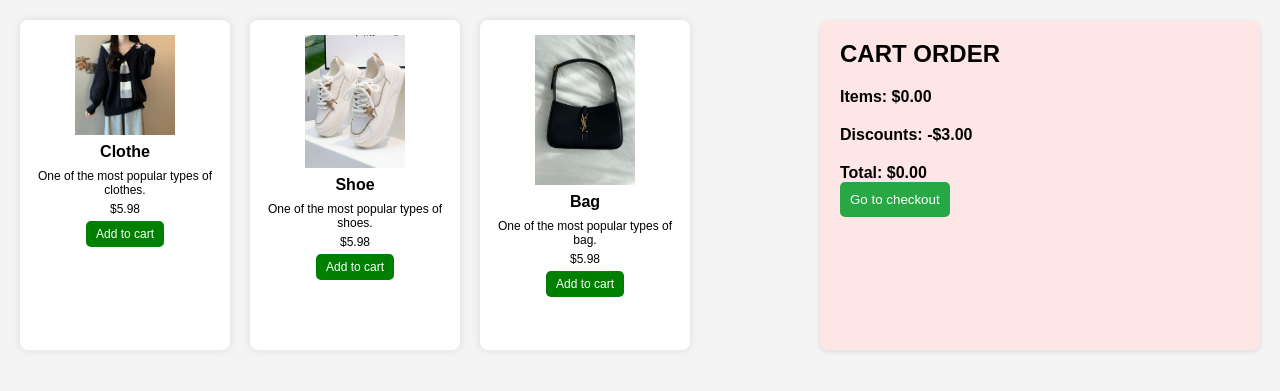
After one commit to sinhpp/VC1-POS_System, a PHP site: page /views/payment/payment.php in a window 1280 px wide. The commit adds this page. Shown: the top 391 px of the page. Run offline with PHP 8.4, Linux system fonts and the light colour scheme.

Commit message:
added payment.php

```diff
--- /dev/null
+++ b/views/assets/css/payment.css
@@ -0,0 +1,144 @@
+body {
+    font-family: Arial, sans-serif;
+    margin: 0;
+    padding: 20px;
+    background-color: #f4f4f4;
+}
+.container {
+    display: flex;
+    flex-direction: row;
+    justify-content: space-between;
+}
+.menu {
+    flex: 2;
+    display: flex;
+    flex-wrap: wrap;
+    gap: 20px;
+}
+.item {
+    width: 180px; /* Smaller width */
+    height: 300px;
+    padding: 15px;
+    border-radius: 8px;
+    box-shadow: 0 0 8px rgba(0, 0, 0, 0.1);
+    text-align: center;
+    background: white;
+}
+
+.item img {
+    display: block;
+    margin: 0 auto;
+    max-width: 100px;
+    height: auto;
+    cursor: pointer;
+}
+
+.item h3 {
+    font-size: 16px;
+    margin: 8px 0;
+}
+
+.item p {
+    font-size: 12px;
+    margin: 5px 0;
+}
+
+.item button {
+    background: green;
+    color: white;
+    border: none;
+    padding: 6px 10px;
+    font-size: 12px;
+    border-radius: 5px;
+    cursor: pointer;
+}
+
+.cart {
+    flex: 1;
+    background: #ffe6e6;
+    padding: 20px;
+    border-radius: 8px;
+    box-shadow: 0 2px 5px rgba(0, 0, 0, 0.1);
+}
+.cart h2 {
+    margin-top: 0;
+}
+.cart-item {
+    display: flex;
+    justify-content: space-between;
+    align-items: center; /* Center items vertically */
+    margin: 10px 0;
+    padding: 5px;
+    border-bottom: 1px solid #ddd;
+}
+.cart-item img {
+    max-width: 50px; /* Ensure cart images are appropriately sized */
+    height: auto;
+    border-radius: 5px;
+}
+.total {
+    font-weight: bold;
+    margin-top: 20px;
+}
+button {
+    background-color: #28a745;
+    color: white;
+    border: none;
+    border-radius: 5px;
+    padding: 10px;
+    cursor: pointer;
+}
+button:hover {
+    background-color: #218838;
+}
+.quantity-controls {
+    display: flex;
+    align-items: center;
+}
+.quantity-controls button {
+    margin: 0 5px;
+}
+.place-order {
+    margin-top: 20px;
+    padding: 10px;
+    width: 100%;
+    background-color: #007bff;
+    color: white;
+    border: none;
+    border-radius: 5px;
+    cursor: pointer;
+}
+.place-order:hover {
+    background-color: #0056b3;
+}
+
+/* Modal Styles */
+.modal {
+    display: none; /* Hidden by default */
+    position: fixed;
+    z-index: 1000;
+    left: 0;
+    top: 0;
+    width: 100%;
+    height: 100%;
+    overflow: auto;
+    background-color: rgba(0, 0, 0, 0.8); /* Black background with opacity */
+}
+.modal-content {
+    display: block;
+    margin: 15% auto;
+    max-width: 80%;
+    max-height: 80%;
+}
+.close {
+    position: absolute;
+    top: 20px;
+    right: 40px;
+    color: white;
+    font-size: 40px;
+    font-weight: bold;
+    cursor: pointer;
+}
+.close:hover {
+    color: #ccc;
+}
--- /dev/null
+++ b/views/assets/js/payment.js
@@ -0,0 +1,82 @@
+let cart = [];
+let total = 0;
+const discount = 3.00;
+
+function addToCart(name, price, imgSrc) {
+    const item = { name, price, quantity: 1, imgSrc };
+    const existingItem = cart.find(i => i.name === name);
+
+    if (existingItem) {
+        existingItem.quantity++;
+    } else {
+        cart.push(item);
+    }
+
+    total += price;
+    updateCart();
+}
+
+function updateCart() {
+    const cartItemsContainer = document.getElementById('cart-items');
+    cartItemsContainer.innerHTML = '';
+
+    cart.forEach(item => {
+        const div = document.createElement('div');
+        div.className = 'cart-item';
+        div.innerHTML = `
+            <img src="${item.imgSrc}" alt="${item.name}" style="width: 50px; border-radius: 5px;">
+            <span>${item.name}</span>
+            <span>$${item.price.toFixed(2)}</span>
+            <div class="quantity-controls">
+                <button onclick="changeQuantity('${item.name}', -1)">-</button>
+                <span>${item.quantity}</span>
+                <button onclick="changeQuantity('${item.name}', 1)">+</button>
+            </div>
+        `;
+        cartItemsContainer.appendChild(div);
+    });
+
+    const itemTotal = total.toFixed(2);
+    document.getElementById('item-total').textContent = `$${itemTotal}`;
+    document.getElementById('total-price').textContent = `$${(total - discount).toFixed(2)}`;
+}
+
+function changeQuantity(name, change) {
+    const item = cart.find(i => i.name === name);
+    if (item) {
+        item.quantity += change;
+        if (item.quantity <= 0) {
+            cart = cart.filter(i => i.name !== name);
+        }
+        total += (change * item.price);
+        updateCart();
+    }
+}
+
+function placeCheckout() {
+    alert("Checkout placed!");
+    cart = [];
+    total = 0;
+    updateCart();
+}
+
+// Modal functions for viewing larger images
+function showImage(imgSrc) {
+    const modal = document.getElementById('image-modal');
+    const modalImg = document.getElementById('modal-image');
+    modal.style.display = 'block';
+    modalImg.src = imgSrc;
+}
+
+function closeImage() {
+    const modal = document.getElementById('image-modal');
+    modal.style.display = 'none';
+}
+
+// Close modal when clicking outside the image
+window.onclick = function(event) {
+    const modal = document.getElementById('image-modal');
+    if (event.target === modal) {
+        modal.style.display = 'none';
+    }
+}
--- a/views/layouts/header.php
+++ b/views/layouts/header.php
@@ -8,7 +8,7 @@
       href="https://fonts.googleapis.com/css2?family=Cairo:wght@200;300;400;600;700;900&display=swap"
       rel="stylesheet"
     />
-    <link rel="stylesheet" href="./assets/css/dashboard.css">
+    <link rel="stylesheet" href="./assets/css/dashboard.css" />
     <script src="https://cdn.jsdelivr.net/gh/alpine-collective/alpine-magic-helpers@0.5.x/dist/component.min.js"></script>
     <script src="https://cdn.jsdelivr.net/gh/alpinejs/alpine@v2.7.3/dist/alpine.min.js" defer></script>
   </head>
--- /dev/null
+++ b/views/payment/payment.php
@@ -0,0 +1,60 @@
+<!DOCTYPE html>
+<html lang="en">
+<head>
+    <meta charset="UTF-8">
+    <meta name="viewport" content="width=device-width, initial-scale=1.0">
+    <title>Clothing Shop</title>
+    <link rel="stylesheet" href="/views/assets/css/payment.css">
+    <script src="/views/assets/js/payment.js" defer></script>
+</head>
+<body>
+    <div class="container">
+        <div class="menu">
+            <div class="item">
+                <img src="/views/assets/images/pay_img/clothe.jpg" alt="Clothes" class="product-img" onclick="showImage('/views/assets/images/pay_img/clothe.jp')">
+                <h3>Clothe</h3>
+                <p>One of the most popular types of clothes.</p>
+                <p class="price">$5.98</p>
+                <button onclick="addToCart('Clothes', 5.98, '/views/assets/images/pay_img/clothe.jpg')">Add to cart</button>
+            </div>
+            <div class="item">
+                <img src="/views/assets/images/pay_img/shoe.jpg" alt="Shoes" class="product-img" onclick="showImage('/views/assets/images/pay_img/shoe.jpg')">
+                <h3>Shoe</h3>
+                <p>One of the most popular types of shoes.</p>
+                <p class="price">$5.98</p>
+                <button onclick="addToCart('Shoe', 5.98, '/views/assets/images/pay_img/shoe.jpg')">Add to cart</button> <!-- Fixed image path -->
+            </div>
+            <div class="item">
+                <img src="/views/assets/images/pay_img/bag.jpg" alt="Bag" class="product-img" onclick="showImage('/views/assets/images/pay_img/bag.jpg')">
+                <h3>Bag</h3>
+                <p>One of the most popular types of bag.</p>
+                <p class="price">$5.98</p>
+                <button onclick="addToCart('Bag', 5.98, '/views/assets/images/pay_img/bag.jpg')">Add to cart</button>
+            </div>
+        </div>
+        <div class="cart">
+            <h2>CART ORDER</h2>
+            <div id="cart-items"></div> <!-- Cart items with images will be added here -->
+            <div class="total">
+                <span>Items:</span>
+                <span id="item-total">$0.00</span>
+            </div>
+            <div class="total">
+                <span>Discounts:</span>
+                <span id="discounts">-$3.00</span>
+            </div>
+            <div class="total">
+                <span>Total:</span>
+                <span id="total-price">$0.00</span>
+            </div>
+            <button class="checkout" onclick="placeCheckout()">Go to checkout</button>
+        </div>
+    </div>
+
+    <!-- Modal for viewing larger images -->
+    <div id="image-modal" class="modal">
+        <span class="close" onclick="closeImage()">&times;</span>
+        <img class="modal-content" id="modal-image">
+    </div>
+</body>
+</html>
```
Also changed, not shown: views/dashboard/dashboard.php (+5 -5 lines), views/assets/images/pay_img/T shirt.jpg (added), views/assets/images/pay_img/bag.jpg (added), views/assets/images/pay_img/clothe.jpg (added), views/assets/images/pay_img/shoe.jpg (added).
